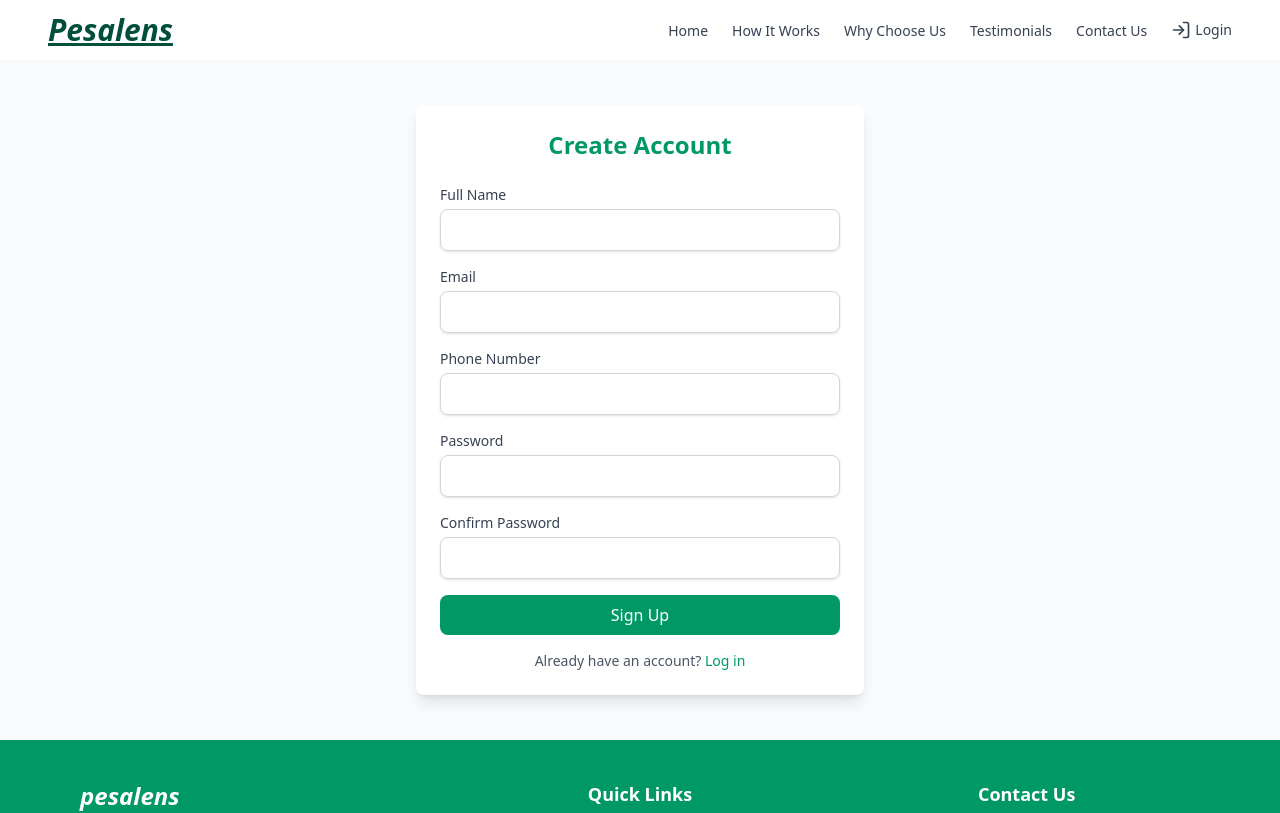
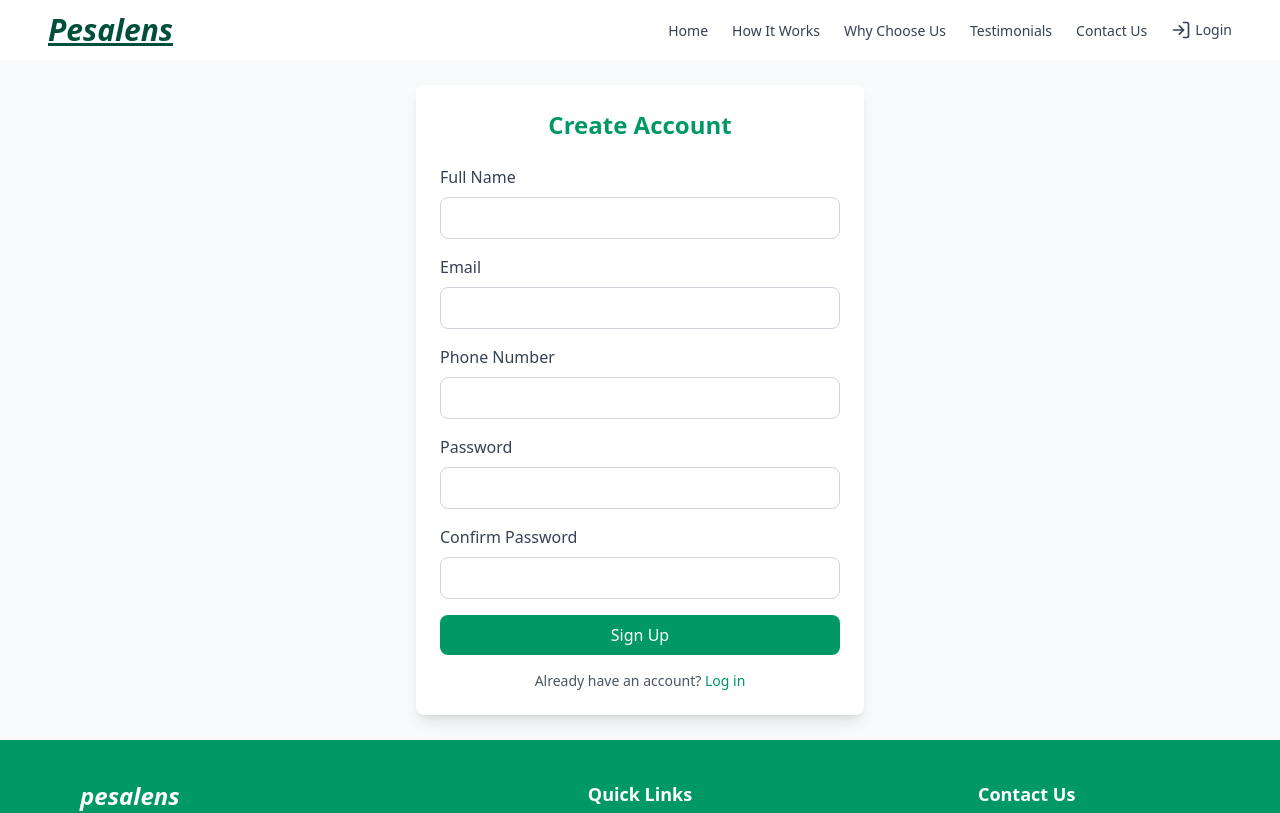
Before and after one commit to samuelkaranja/pesalens, a React (Vite) app: page /signup in a window 1280 px wide. Shown: the top 813 px of the page. Built offline with nearby package versions, Linux system fonts and the light colour scheme.

Commit message:
Installed react-hook-form and applied it in the Login, SignUp, and FormInput component

```diff
--- a/src/components/FormInput/FormInput.tsx
+++ b/src/components/FormInput/FormInput.tsx
@@ -1,27 +1,30 @@
-import React from "react";
+import React, { forwardRef } from "react";
 
 interface FormInputProps extends React.InputHTMLAttributes<HTMLInputElement> {
   label: string;
-  name: string;
+  error?: string; // <-- optional error message
 }
 
-const FormInput: React.FC<FormInputProps> = ({ label, name, ...props }) => {
+const FormInput = forwardRef<HTMLInputElement, FormInputProps>(
+  ({ label, error, ...props }, ref) => {
     return (
       <div className="mb-4">
-      <label
-        htmlFor={name}
-        className="block text-sm font-medium text-gray-700 mb-1"
-      >
-        {label}
-      </label>
+        <label className="block text-gray-700 mb-2">{label}</label>
         <input
-        id={name}
-        name={name}
+          ref={ref}
           {...props}
-        className="w-full px-3 py-2 border border-gray-300 rounded-lg shadow-sm focus:outline-none focus:ring-2 focus:ring-emerald-500"
+          className={`w-full px-3 py-2 border rounded-lg focus:outline-none focus:ring-2 ${
+            error
+              ? "border-gray-300 focus:ring-emerald-200"
+              : "border-gray-300 focus:ring-emerald-500"
+          }`}
         />
+        {error && <p className="text-red-500 text-sm mt-1">{error}</p>}
       </div>
     );
-};
+  }
+);
+
+FormInput.displayName = "FormInput";
 
 export default FormInput;
--- a/src/pages/Login/Login.tsx
+++ b/src/pages/Login/Login.tsx
@@ -1,27 +1,26 @@
-import React, { useEffect, useState } from "react";
+import React, { useEffect } from "react";
+import { useForm, type SubmitHandler } from "react-hook-form";
 import FormInput from "../../components/FormInput/FormInput";
 import { Link } from "react-router-dom";
 
+type LoginFormInputs = {
+  phone: string;
+  password: string;
+};
+
 const Login: React.FC = () => {
-  const [formData, setFormData] = useState({
-    phone: "",
-    password: "",
-  });
+  const {
+    register,
+    handleSubmit,
+    formState: { errors },
+  } = useForm<LoginFormInputs>();
 
-  const handleChange = (e: React.ChangeEvent<HTMLInputElement>) => {
-    setFormData({ ...formData, [e.target.name]: e.target.value });
-  };
-
-  const handleSubmit = (e: React.FormEvent) => {
-    e.preventDefault();
-    console.log("Login Data:", formData);
+  const onSubmit: SubmitHandler<LoginFormInputs> = (data) => {
+    console.log("Login Data:", data);
   };
 
   useEffect(() => {
-    window.scrollTo({
-      top: 0,
-      behavior: "smooth",
-    });
+    window.scrollTo({ top: 0, behavior: "smooth" });
   }, []);
 
   return (
@@ -30,23 +29,34 @@ const Login: React.FC = () => {
         <h2 className="text-2xl font-bold text-emerald-600 mb-6 text-center">
           Login
         </h2>
-        <form onSubmit={handleSubmit}>
+
+        <form onSubmit={handleSubmit(onSubmit)}>
           <FormInput
             label="Phone Number"
-            name="phone"
             type="tel"
-            value={formData.phone}
-            onChange={handleChange}
-            required
+            {...register("phone", {
+              required: "Phone number is required",
+              pattern: {
+                value: /^[0-9]{10}$/,
+                message: "Enter a valid phone number",
+              },
+            })}
+            error={errors.phone?.message}
           />
+
           <FormInput
             label="Password"
-            name="password"
             type="password"
-            value={formData.password}
-            onChange={handleChange}
-            required
+            {...register("password", {
+              required: "Password is required",
+              minLength: {
+                value: 6,
+                message: "Password must be at least 6 characters",
+              },
+            })}
+            error={errors.password?.message}
           />
+
           <button
             type="submit"
             className="w-full bg-emerald-600 text-white py-2 px-4 rounded-lg hover:bg-emerald-700 transition-colors"
@@ -54,11 +64,11 @@ const Login: React.FC = () => {
             Login
           </button>
         </form>
+
         <div className="mt-4 flex justify-between items-center">
           <Link to="" className="text-sm text-emerald-600 hover:underline">
             Forgot Password
           </Link>
-
           <Link to="" className="text-sm text-emerald-600 hover:underline">
             Need Help?
           </Link>
--- a/src/pages/SignUp/SignUp.tsx
+++ b/src/pages/SignUp/SignUp.tsx
@@ -1,24 +1,29 @@
-import React, { useState } from "react";
+import React from "react";
+import { useForm, type SubmitHandler } from "react-hook-form";
 import FormInput from "../../components/FormInput/FormInput";
 import { Link } from "react-router-dom";
 
+type SignUpFormInputs = {
+  fullname: string;
+  email: string;
+  phone: string;
+  password: string;
+  confirmPassword: string;
+};
+
 const SignUp: React.FC = () => {
-  const [formData, setFormData] = useState({
-    fullname: "",
-    email: "",
-    phone: "",
-    password: "",
-    confirmPassword: "",
-  });
+  const {
+    register,
+    handleSubmit,
+    watch,
+    formState: { errors },
+  } = useForm<SignUpFormInputs>();
 
-  const handleChange = (e: React.ChangeEvent<HTMLInputElement>) => {
-    setFormData({ ...formData, [e.target.name]: e.target.value });
+  const onSubmit: SubmitHandler<SignUpFormInputs> = (data) => {
+    console.log("Sign-Up Data:", data);
   };
 
-  const handleSubmit = (e: React.FormEvent) => {
-    e.preventDefault();
-    console.log("Sign-Up Data:", formData);
-  };
+  const passwordValue = watch("password");
 
   return (
     <div className="min-h-[90vh] md:min-h-[85vh] lg:min-h-[85vh] flex items-center justify-center bg-gray-50 px-4">
@@ -26,47 +31,68 @@ const SignUp: React.FC = () => {
         <h2 className="text-2xl font-bold text-emerald-600 mb-6 text-center">
           Create Account
         </h2>
-        <form onSubmit={handleSubmit}>
+
+        <form onSubmit={handleSubmit(onSubmit)}>
           <FormInput
             label="Full Name"
-            name="fullname"
             type="text"
-            value={formData.fullname}
-            onChange={handleChange}
-            required
+            {...register("fullname", {
+              required: "Full name is required",
+              minLength: { value: 3, message: "Must be at least 3 characters" },
+            })}
+            error={errors.fullname?.message}
           />
+
           <FormInput
             label="Email"
-            name="email"
             type="email"
-            value={formData.email}
-            onChange={handleChange}
-            required
+            {...register("email", {
+              required: "Email is required",
+              pattern: {
+                value: /^[^\s@]+@[^\s@]+\.[^\s@]+$/,
+                message: "Enter a valid email",
+              },
+            })}
+            error={errors.email?.message}
           />
+
           <FormInput
             label="Phone Number"
-            name="phone"
             type="tel"
-            value={formData.phone}
-            onChange={handleChange}
-            required
+            {...register("phone", {
+              required: "Phone number is required",
+              pattern: {
+                value: /^[0-9]{10}$/,
+                message: "Phone number must be 10 digits",
+              },
+            })}
+            error={errors.phone?.message}
           />
+
           <FormInput
             label="Password"
-            name="password"
             type="password"
-            value={formData.password}
-            onChange={handleChange}
-            required
+            {...register("password", {
+              required: "Password is required",
+              minLength: {
+                value: 6,
+                message: "Password must be at least 6 characters",
+              },
+            })}
+            error={errors.password?.message}
           />
+
           <FormInput
             label="Confirm Password"
-            name="confirmPassword"
             type="password"
-            value={formData.confirmPassword}
-            onChange={handleChange}
-            required
+            {...register("confirmPassword", {
+              required: "Please confirm your password",
+              validate: (value) =>
+                value === passwordValue || "Passwords do not match",
+            })}
+            error={errors.confirmPassword?.message}
           />
+
           <button
             type="submit"
             className="w-full bg-emerald-600 text-white py-2 px-4 rounded-lg hover:bg-emerald-700 transition-colors"
@@ -74,6 +100,7 @@ const SignUp: React.FC = () => {
             Sign Up
           </button>
         </form>
+
         <p className="mt-4 text-sm text-gray-600 text-center">
           Already have an account?{" "}
           <Link to="/login" className="text-emerald-600 hover:underline">
```
Lines whose indentation alone changed are shown as unchanged.
